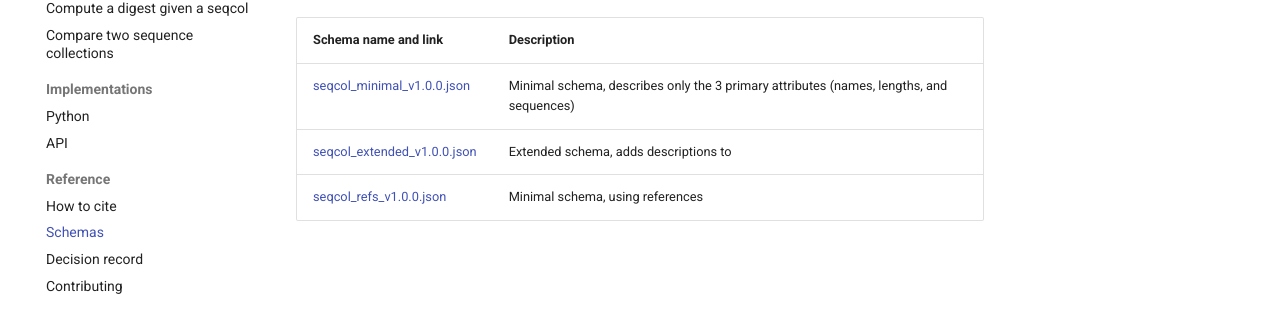
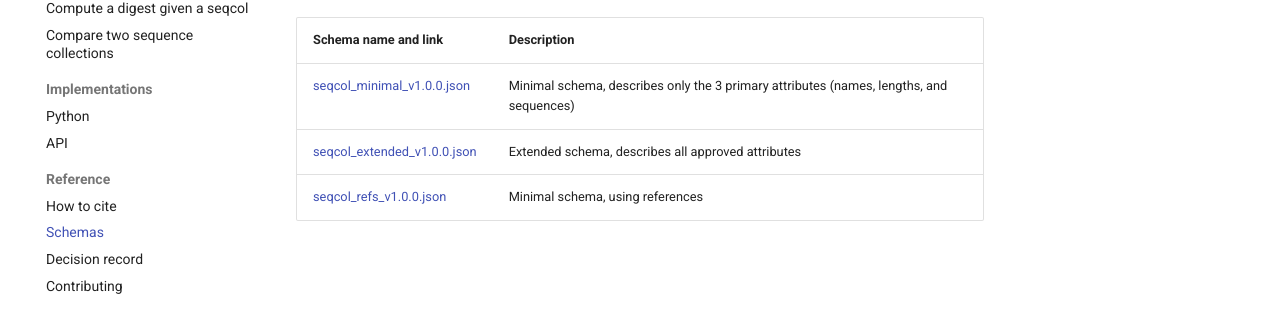
Before and after one commit to ga4gh/refget, an MkDocs documentation site: the page built from docs/schemas/README.md, in a window 1280 px wide. Shown: the part 255-591 px from the top of the page. Built offline with MkDocs 1.6.1 and Material for MkDocs 9.7.7, drawn with Linux system fonts in a browser that asks for light colours; comment, search, counter and statistics services are not loaded.

Commit message:
Fix description of extended schema

```diff
--- a/docs/schemas/README.md
+++ b/docs/schemas/README.md
@@ -6,5 +6,5 @@ The Refget specifications use schemas to describe data for several purposes. Eve
 | Schema name and link         | Description                  |
 | ---------------------------- | ---------------------------- |
 | [seqcol_minimal_v1.0.0.json](seqcol_minimal_v1.0.0.json) | Minimal schema, describes only the 3 primary attributes (names, lengths, and sequences) |
-| [seqcol_extended_v1.0.0.json](seqcol_extended_v1.0.0.json) | Extended schema, adds descriptions to  |
-| [seqcol_refs_v1.0.0.json](seqcol_refs_v1.0.0.json) | Minimal schema, using references  |
+| [seqcol_extended_v1.0.0.json](seqcol_extended_v1.0.0.json) | Extended schema, describes all approved attributes |
+| [seqcol_refs_v1.0.0.json](seqcol_refs_v1.0.0.json) | Minimal schema, using references |
```
